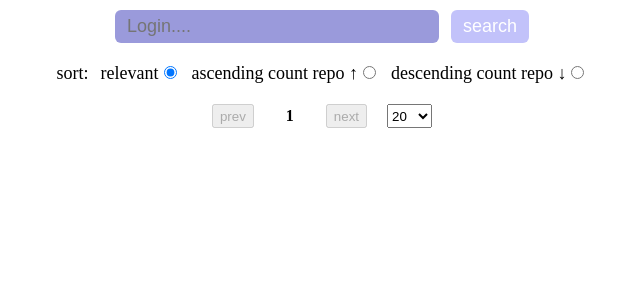
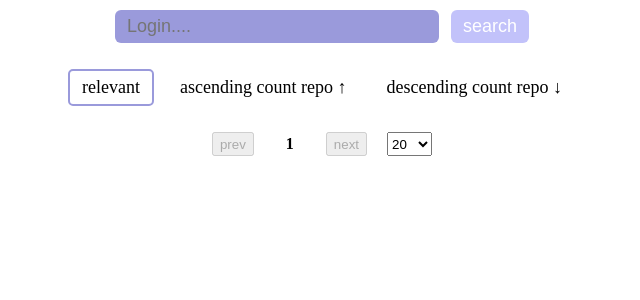
Before and after one commit to AleksTimofeev/search-user-github, a React (Create React App) app: page / in a window 1280 px wide. Shown: the top 300 px of the page, without its empty margins (318-958 px from the left). Built offline with nearby package versions, Linux system fonts and the light colour scheme.

Commit message:
change styles

```diff
--- a/src/Components/Notification/Notification.tsx
+++ b/src/Components/Notification/Notification.tsx
@@ -1,4 +1,4 @@
-import React, {useEffect, useState} from 'react';
+import React, {useEffect} from 'react';
 import styles from './Notification.module.scss'
 import {useAppDispatch} from "../../store/store";
 import {clearNotification} from "../Users/usersReducer";
--- a/src/Components/SearchBar/SearchBar.module.scss
+++ b/src/Components/SearchBar/SearchBar.module.scss
@@ -1,9 +1,11 @@
 .wrapper {
-  position: fixed;
+  position: sticky;
+  top: 0;
   width: 100%;
   display: flex;
   flex-direction: column;
   align-items: center;
+  margin-bottom: 20px;
   padding: 10px 0;
   background: white;
   font-size: 18px;
@@ -52,13 +54,43 @@
     }
   }
   .sort {
+    display: flex;
+    align-items: center;
     margin-bottom: 20px;
 
-    span {
-      margin: 6px;
+    .checkboxContainer {
+      display: flex;
+      flex-direction: row-reverse;
+
+      input[type='radio'] {
+        display: none;
+      }
+      span {
+        margin: 6px;
+      }
+      label {
+        margin: 6px;
+        padding: 6px 12px;
+        cursor: pointer;
+        border: 2px solid transparent;
+        border-radius: 5px;
+        user-select: none;
+      }
+      input[type='radio']:checked ~ label {
+        border: 2px solid #9a9adb;
+      }
     }
-    label {
-      margin: 6px;
+
+  }
+}
+
+@media screen and (max-width: 450px){
+.wrapper {
+  .search {
+
+    input {
+      width: auto;
     }
   }
 }
+}
--- a/src/Components/SearchBar/SearchBar.tsx
+++ b/src/Components/SearchBar/SearchBar.tsx
@@ -19,7 +19,7 @@ export const SearchBar = () => {
     setName(e.currentTarget.value)
   }
   const handleEnter = (e: React.KeyboardEvent<HTMLInputElement>) => {
-    if(e.code === 'Enter'){
+    if (e.code === 'Enter') {
       handleSearchUser()
     }
   }
@@ -43,7 +43,7 @@ export const SearchBar = () => {
 
   useEffect(() => {
     handleSearchUser()
-  },[sort, page, pageSize])
+  }, [sort, page, pageSize])
 
   return (
     <div className={styles.wrapper}>
@@ -63,10 +63,9 @@ export const SearchBar = () => {
         </button>
       </div>
       <div className={styles.sort}>
-        <span>sort:</span>
-        <label htmlFor="rel">
-          relevant
+        <div className={styles.checkboxContainer}>
           <input
+            className={styles.checkbox}
             type="radio"
             id='rel'
             value='rel'
@@ -74,9 +73,9 @@ export const SearchBar = () => {
             checked={'rel' === sort}
             onChange={handleChangeSort}
           />
-        </label>
-        <label htmlFor="asc">
-          ascending count repo &#8593;
+          <label htmlFor="rel">relevant</label>
+        </div>
+        <div className={styles.checkboxContainer}>
           <input
             type="radio"
             id='asc'
@@ -85,9 +84,9 @@ export const SearchBar = () => {
             checked={'asc' === sort}
             onChange={handleChangeSort}
           />
-        </label>
-        <label htmlFor="desc">
-          descending count repo &#8595;
+          <label htmlFor="asc">ascending count repo &#8593;</label>
+        </div>
+        <div className={styles.checkboxContainer}>
           <input
             type="radio"
             id='desc'
@@ -96,7 +95,8 @@ export const SearchBar = () => {
             checked={'desc' === sort}
             onChange={handleChangeSort}
           />
-        </label>
+          <label htmlFor="desc">descending count repo &#8595;</label>
+        </div>
       </div>
       <Pagination
         totalUsersCount={usersCount ? usersCount : 1}
--- a/src/Components/Users/User/User.module.scss
+++ b/src/Components/Users/User/User.module.scss
@@ -2,9 +2,7 @@
   display: grid;
   align-items: center;
   justify-items: center;
-  grid-template-columns: 200px 1fr;
-  grid-template-rows: 1fr 1fr;
-  gap: 5px 5px;
+  gap: 5px 20px;
   grid-auto-flow: row;
   grid-template-areas:
     "avatar login"
--- a/src/Components/Users/Users.module.scss
+++ b/src/Components/Users/Users.module.scss
@@ -1,11 +1,22 @@
 .wrapper {
   width: 90%;
-  max-width: 800px;
   display: flex;
-  flex-direction: column;
-  margin-top: 150px;
+  flex-wrap: wrap;
+  justify-content: center;
+  gap: 20px;
+  margin-bottom: 20px;
 
   .listItem {
-    margin-bottom: 20px;
+    width: 100%;
+    max-width: 400px;
   }
 }
+
+@media screen and (min-width: 768px) {
+  .wrapper {
+
+    .listItem {
+      width: calc(50% - 20px);
+    }
+  }
+}
```
